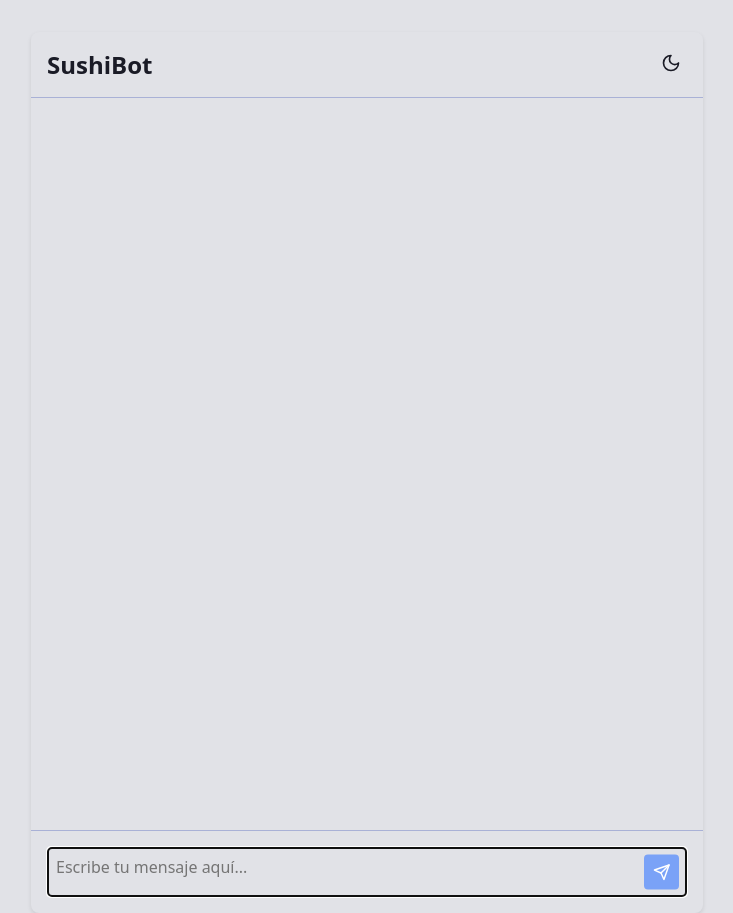
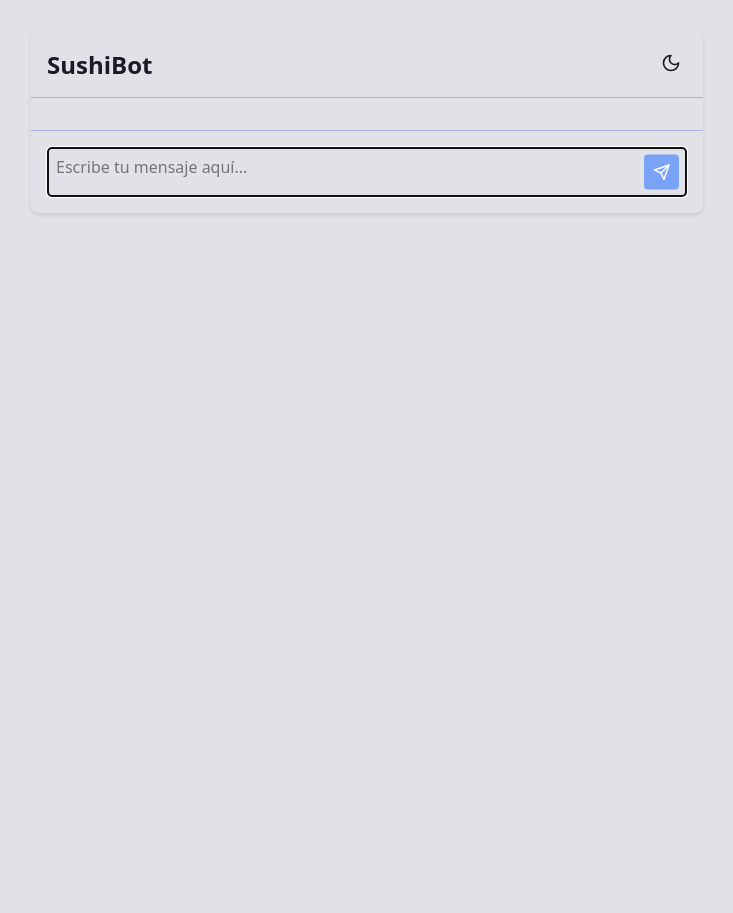
Before and after one commit to jfmisuraca/sushibot, a Next.js app: page / in a window 1280 px wide. Shown: the whole page, without its empty margins (273-1006 px from the left). After the commit the page ends 800 px from the top, so only its background shows below. Built offline with nearby package versions, Linux system fonts and the light colour scheme.

Commit message:
styling fix

```diff
--- a/styles/chat.css
+++ b/styles/chat.css
@@ -92,7 +92,7 @@ body {
 }
 
 .messages-container {
-  height: 700px;
+  height: 100%;
   overflow-y: auto;
   padding-right: 1rem;
 }
```
